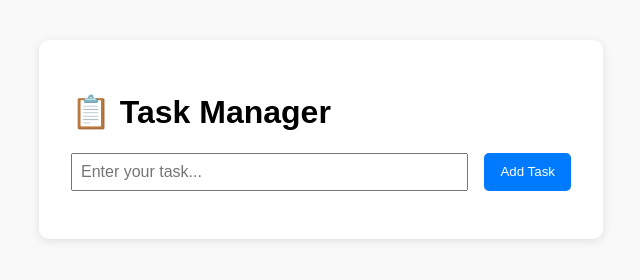
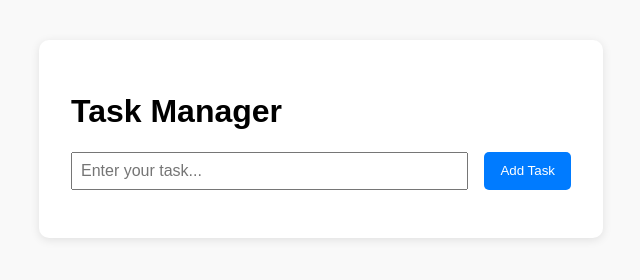
Before and after one commit to jackshen-1215/hackrice15-starter-code, a plain HTML site: page frontend/index.html in a window 1280 px wide. Shown: the whole page, without its empty margins (319-959 px from the left). Drawn offline with Linux system fonts and the light colour scheme.

Commit message:
Update index.html

```diff
--- a/frontend/index.html
+++ b/frontend/index.html
@@ -1,22 +1,49 @@
 <!DOCTYPE html>
+<!-- this declaration tells the browser ur using HTML5 -->
 <html lang="en">
 <head>
   <meta charset="UTF-8" />
+  <!-- the charset defines how text is encoded. UTF-8 supports all characters. -->
+
   <meta name="viewport" content="width=device-width, initial-scale=1.0" />
-  <title>Productivity Tracker</title>
+  <!-- this makes the page responsive on all screen sizes -->
+
+  <title>Task Manager</title>
+  <!-- the title appears in the browser tab -->
+
   <link rel="stylesheet" href="style.css" />
+  <!-- this line links an external CSS file that contains styling rules -->
 </head>
+
 <body>
+  <!-- the content inside <body> is what gets displayed on the page -->
+
   <div class="container">
-    <h1>📋 Task Manager</h1>
+    <!-- This <div> acts as a wrapper for everything on the page.
+         A <div> is a block-level container element used to group content. -->
+
+    <h1>Task Manager</h1>
+    <!-- <h1> is the main heading. You can have h1 through h6 for decreasing importance. -->
+
     <form id="task-form">
+      <!-- <form> is used to collect user input. We give it an ID so JavaScript can reference it. -->
+
       <input type="text" id="task-input" placeholder="Enter your task..." required />
+      <!-- <input> is a field where users type.
+           type="text" makes it a single-line text field.
+           placeholder shows gray hint text inside the box.
+           required means the form won't submit if this is empty. -->
+
       <button type="submit">Add Task</button>
+      <!-- <button> submits the form. type="submit" tells the browser to trigger the form's submit event. -->
     </form>
 
     <ul id="task-list"></ul>
+    <!-- <ul> means "unordered list" (aka bullets). Each task will be shown as a list item <li>.
+         We provided code in JavaScript by appending new <li> elements here. -->
   </div>
 
   <script src="script.js"></script>
+  <!-- This loads your JavaScript file, which controls the dynamic behavior of the page -->
 </body>
 </html>
```
